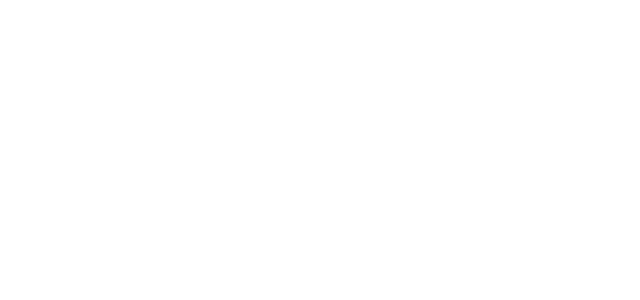
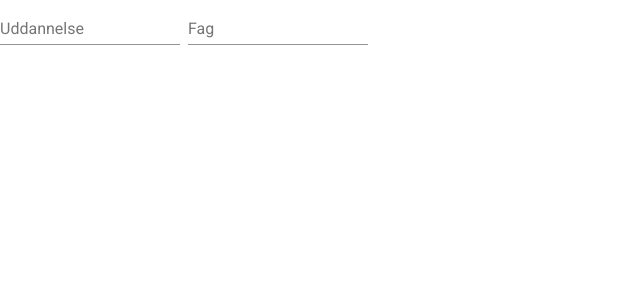
Before and after one commit to kotikkir9/lars, an Angular app in the folder LarsV2.App/ClientApp/: page /test in a window 1280 px wide. Before the commit this address led to /. Shown: the top 300 px of the page, without its empty margins (0-640 px from the left). Built offline with nearby package versions, Linux system fonts and the light colour scheme.

Commit message:
Krill har nåde

```diff
--- a/LarsV2.App/ClientApp/src/app/app-routing.module.ts
+++ b/LarsV2.App/ClientApp/src/app/app-routing.module.ts
@@ -2,11 +2,13 @@
 import { Routes, RouterModule } from '@angular/router';
 import { CreateTeacherPageComponent } from './page/create-teacher-page/create-teacher-page.component';
 import { HomePageComponent } from './page/home-page/home-page.component';
+import { TestPageComponent } from './page/test-page/test-page.component';
 
 
 const routes: Routes = [
   {path: "", component: HomePageComponent},
-  {path: "opret", component: CreateTeacherPageComponent}
+  {path: "opret", component: CreateTeacherPageComponent},
+  {path: "test", component: TestPageComponent}
 ];
 
 @NgModule({
--- a/LarsV2.App/ClientApp/src/app/app.module.ts
+++ b/LarsV2.App/ClientApp/src/app/app.module.ts
@@ -12,13 +12,17 @@
 import { CreateTeacherPageComponent } from './page/create-teacher-page/create-teacher-page.component';
 import { CreateTeacherComponent } from './component/create-teacher/create-teacher.component';
 import { UddannelseService } from './service/uddannelse.service';
+import { TestPageComponent } from './page/test-page/test-page.component';
+import { UddannelseInputComponent } from './component/uddannelse-input/uddannelse-input.component';
 
 @NgModule({
   declarations: [
     AppComponent,
     HomePageComponent,
     CreateTeacherPageComponent,
-    CreateTeacherComponent
+    CreateTeacherComponent,
+    TestPageComponent,
+    UddannelseInputComponent
   ],
   imports: [
     BrowserModule,
--- /dev/null
+++ b/LarsV2.App/ClientApp/src/app/component/uddannelse-input/uddannelse-input.component.html
@@ -0,0 +1,10 @@
+<form [formGroup]="uddannelseFormGroup">
+	<mat-form-field>
+	  <mat-label>Uddannelse</mat-label>
+	  <input matInput formControlName="uddannelse">
+	</mat-form-field>
+	<mat-form-field>
+	  <mat-label>Fag</mat-label>
+	  <input matInput formControlName="fag">
+	</mat-form-field>
+  </form>
--- /dev/null
+++ b/LarsV2.App/ClientApp/src/app/component/uddannelse-input/uddannelse-input.component.scss
@@ -0,0 +1,3 @@
+.mat-form-field + .mat-form-field {
+	margin-left: 8px;
+}
--- /dev/null
+++ b/LarsV2.App/ClientApp/src/app/component/uddannelse-input/uddannelse-input.component.ts
@@ -0,0 +1,22 @@
+import { Component, OnInit } from '@angular/core';
+import { FormBuilder, FormGroup, Validators } from '@angular/forms';
+
+@Component({
+  selector: 'app-uddannelse-input',
+  templateUrl: './uddannelse-input.component.html',
+  styleUrls: ['./uddannelse-input.component.scss']
+})
+export class UddannelseInputComponent implements OnInit {
+
+  uddannelseFormGroup: FormGroup;
+
+  constructor(private _formBuilder: FormBuilder) { }
+
+  ngOnInit(): void {
+    this.uddannelseFormGroup = this._formBuilder.group({
+      uddannelse: [''],
+      fag: [''],
+    });
+  }
+
+}
--- a/LarsV2.App/ClientApp/src/app/page/home-page/home-page.component.html
+++ b/LarsV2.App/ClientApp/src/app/page/home-page/home-page.component.html
@@ -1,3 +1,4 @@
 <div>
 	<a [routerLink]="['/opret']" mat-raised-button color="primary">Create teacher</a>
+	<a [routerLink]="['/test']" mat-raised-button color="warn">test</a>
 </div>
--- /dev/null
+++ b/LarsV2.App/ClientApp/src/app/page/test-page/test-page.component.html
@@ -0,0 +1 @@
+<app-uddannelse-input></app-uddannelse-input>
--- /dev/null
+++ b/LarsV2.App/ClientApp/src/app/page/test-page/test-page.component.ts
@@ -0,0 +1,15 @@
+import { Component, OnInit } from '@angular/core';
+
+@Component({
+  selector: 'app-test-page',
+  templateUrl: './test-page.component.html',
+  styleUrls: ['./test-page.component.scss']
+})
+export class TestPageComponent implements OnInit {
+
+  constructor() { }
+
+  ngOnInit(): void {
+  }
+
+}
```
Also changed, not shown: LarsV2.App/ClientApp/src/app/material.module.ts (+5 -2 lines), LarsV2.App/ClientApp/src/app/page/test-page/test-page.component.scss (added), 2 other files (tests, documents, lock files or other folders).
